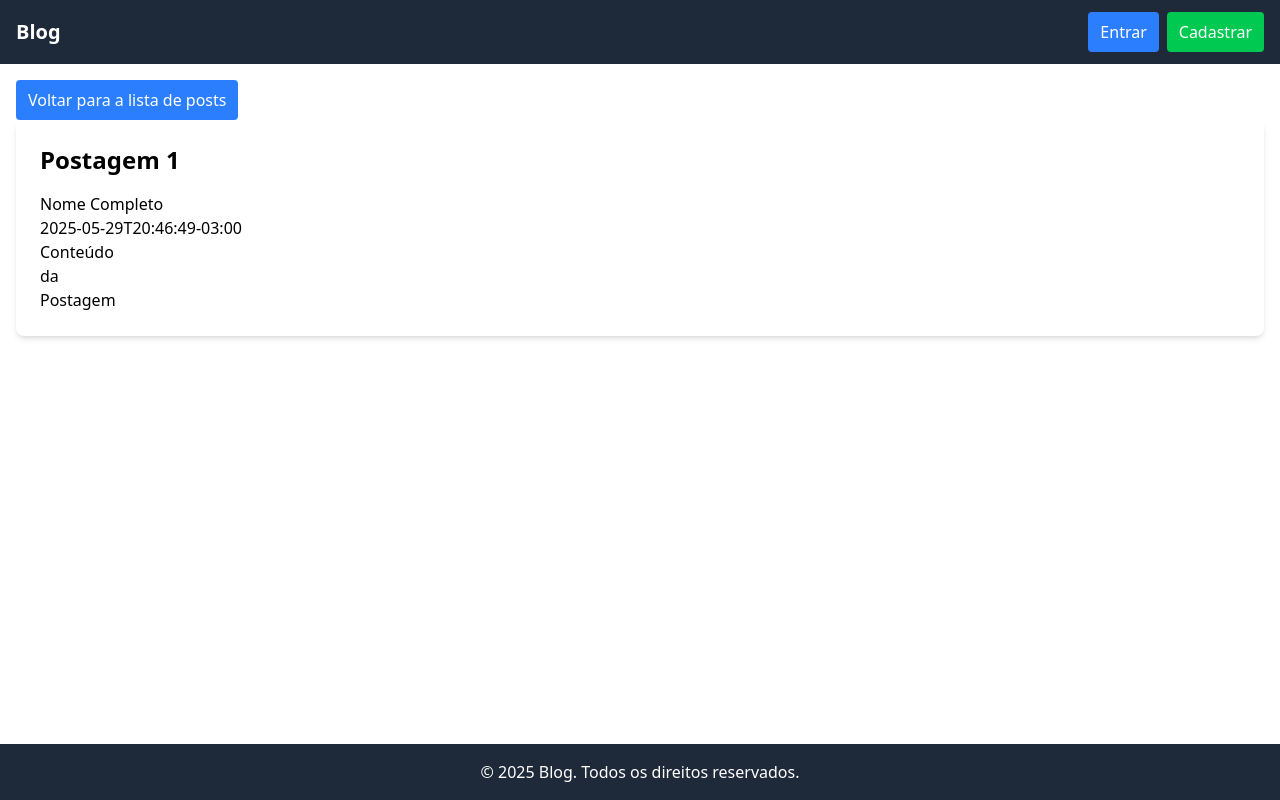
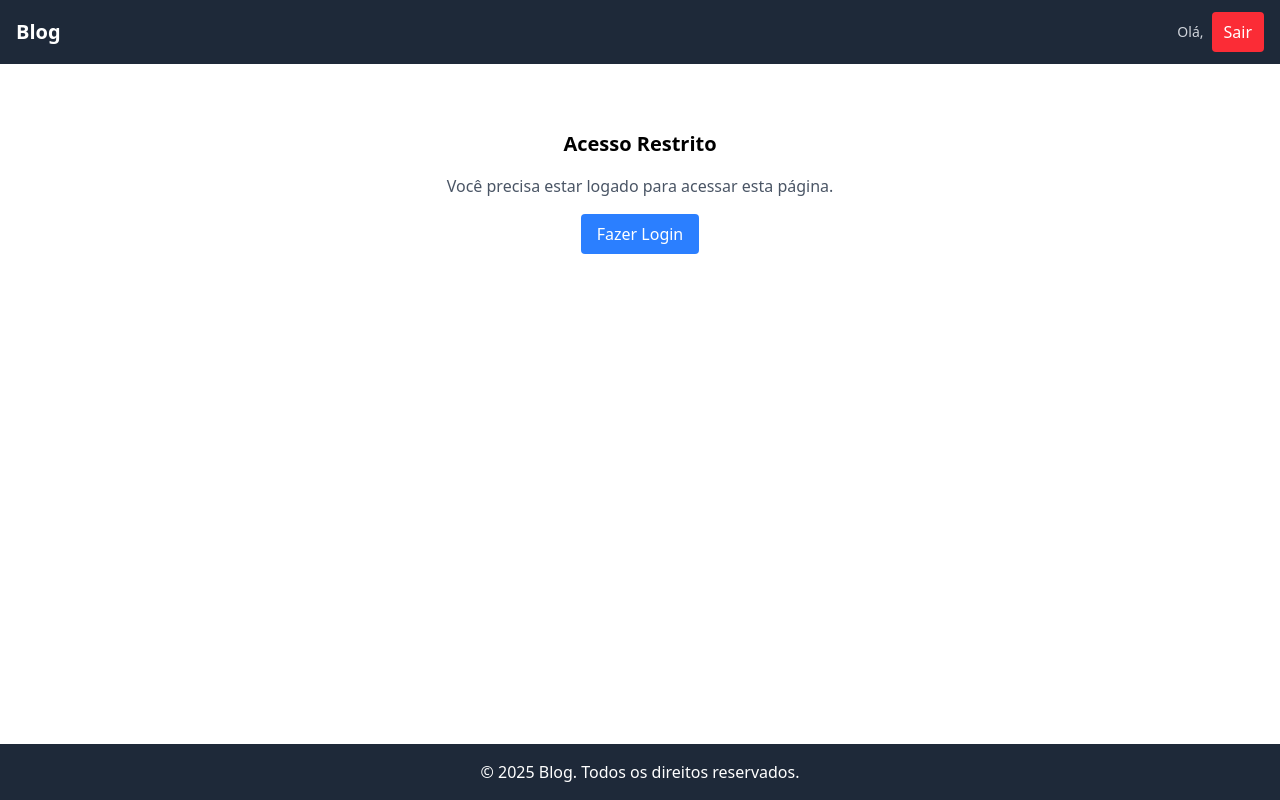
Before and after one commit to llRedXD/desafio_pontue, a React (Vite) app: page /posts/1 in a window 1280 px wide. Built offline with nearby package versions, Linux system fonts and the light colour scheme.

Commit message:
feat: implementar gerenciamento de autenticação com contexto e rotas protegidas

```diff
--- a/src/App.tsx
+++ b/src/App.tsx
@@ -1,9 +1,25 @@
 import { useState } from "react";
 import Router from "./routes/Router";
 import { Login } from "./components/Auth/Login";
+import { useUser } from "./hooks/useUser";
 
 function App() {
   const [showLogin, setShowLogin] = useState(false);
+  const { user, isLoading, logout } = useUser();
+  const isAuthenticated = true;
+
+  // Mostra loading enquanto verifica a autenticação
+  if (isLoading) {
+    return (
+      <div className="min-h-screen flex items-center justify-center">
+        <p className="text-lg">Carregando...</p>
+      </div>
+    );
+  }
+
+  const handleLogout = () => {
+    logout();
+  };
 
   return (
     <div className="min-h-screen min-w-screen flex flex-col">
@@ -11,20 +27,40 @@ function App() {
         <div className="flex items-center">
           <h1 className="text-xl font-bold">Blog</h1>
         </div>
-        <nav className="flex flex-col md:flex-row">
+        <nav className="flex flex-col md:flex-row items-center gap-2">
+          {isAuthenticated ? (
+            // Usuário autenticado
+            <>
+              <span className="text-sm text-gray-300">
+                Olá, {user?.name || user?.email}
+              </span>
               <button
-            className="bg-blue-500 hover:bg-blue-600 text-white px-3 py-2 rounded mb-2 md:mr-2 md:mb-0"
+                className="bg-red-500 hover:bg-red-600 text-white px-3 py-2 rounded transition-colors"
+                onClick={handleLogout}
+              >
+                Sair
+              </button>
+            </>
+          ) : (
+            // Usuário não autenticado
+            <>
+              <button
+                className="bg-blue-500 hover:bg-blue-600 text-white px-3 py-2 rounded mb-2 md:mr-2 md:mb-0 transition-colors"
                 onClick={() => setShowLogin(true)}
               >
                 Entrar
               </button>
-          <Login isOpen={showLogin} onClose={() => setShowLogin(false)} />
-          <button className="bg-green-500 hover:bg-green-600 text-white px-3 py-2 rounded">
+              <button className="bg-green-500 hover:bg-green-600 text-white px-3 py-2 rounded transition-colors">
                 Cadastrar
               </button>
+            </>
+          )}
         </nav>
       </header>
+
+      <Login isOpen={showLogin} onClose={() => setShowLogin(false)} />
       <Router />
+
       <footer className="bg-gray-800 text-white text-center p-4 fixed bottom-0 w-full">
         <p>
           &copy; {new Date().getFullYear()} Blog. Todos os direitos reservados.
--- a/src/api/projectApi.tsx
+++ b/src/api/projectApi.tsx
@@ -41,9 +41,30 @@ export async function makeRequest(
   try {
     const response = await fetch(`${API_BASE_URL}${endpoint}`, options);
 
+    // Se receber 401 (Unauthorized), o token pode ter expirado
+    if (response.status === 401 && requiresAuth) {
+      // Limpa os dados de autenticação
+      localStorage.removeItem("authToken");
+      localStorage.removeItem("user");
+      localStorage.removeItem("tokenExpiresAt");
+
+      // Dispara um evento customizado para informar que o usuário foi deslogado
+      window.dispatchEvent(new CustomEvent("auth-expired"));
+
+      throw new Error("Sessão expirada. Faça login novamente.");
+    }
+
     if (!response.ok) {
-      const errorData = await response.json();
-      const errorMessage = errorData.message || "API request failed";
+      let errorMessage = "API request failed";
+
+      try {
+        const errorData = await response.json();
+        errorMessage = errorData.message || errorMessage;
+      } catch {
+        // Se não conseguir fazer parse do JSON, usa a mensagem padrão
+        errorMessage = `HTTP ${response.status}: ${response.statusText}`;
+      }
+
       throw new Error(errorMessage);
     }
 
--- a/src/components/Auth/Login.tsx
+++ b/src/components/Auth/Login.tsx
@@ -26,9 +26,12 @@ export function Login({ isOpen, onClose }: LoginProps) {
   const login = useLogin();
 
   if (!isOpen) return null;
-
   const onSubmit = (data: LoginFormData) => {
-    login.mutateAsync(data);
+    login.mutate(data, {
+      onSuccess: () => {
+        onClose(); // Fecha o modal após login bem-sucedido
+      },
+    });
   };
 
   return (
--- /dev/null
+++ b/src/components/ProtectedRoute.tsx
@@ -0,0 +1,48 @@
+import React from "react";
+import { useAuth } from "../hooks/useAuth";
+
+interface ProtectedRouteProps {
+  children: React.ReactNode;
+  fallback?: React.ReactNode;
+  requireAuth?: boolean;
+}
+
+export function ProtectedRoute({
+  children,
+  fallback,
+  requireAuth = true,
+}: ProtectedRouteProps) {
+  const { isAuthenticated, isLoading } = useAuth();
+
+  // Mostra loading enquanto verifica autenticação
+  if (isLoading) {
+    return (
+      <div className="flex justify-center items-center h-64">
+        <p className="text-lg">Verificando autenticação...</p>
+      </div>
+    );
+  }
+
+  // Se requer autenticação mas não está autenticado
+  if (requireAuth && !isAuthenticated) {
+    return (
+      fallback || (
+        <div className="flex flex-col items-center justify-center h-64 text-center">
+          <h2 className="text-xl font-bold mb-4">Acesso Restrito</h2>
+          <p className="text-gray-600 mb-4">
+            Você precisa estar logado para acessar esta página.
+          </p>
+          <button
+            onClick={() => window.location.reload()}
+            className="bg-blue-500 hover:bg-blue-600 text-white px-4 py-2 rounded"
+          >
+            Fazer Login
+          </button>
+        </div>
+      )
+    );
+  }
+
+  // Se não requer autenticação ou está autenticado
+  return <>{children}</>;
+}
--- /dev/null
+++ b/src/contexts/UserContext/UserContext.tsx
@@ -0,0 +1,16 @@
+import { createContext } from "react";
+import type { User } from "../../hooks/useGetPosts";
+
+export interface UserContextType {
+  user: User | null;
+  isAuthenticated: boolean;
+  isLoading: boolean;
+  login: (user: User, token: string) => void;
+  logout: () => void;
+  updateUser: (user: User) => void;
+  checkAuthStatus: () => boolean;
+}
+
+export const UserContext = createContext<UserContextType | undefined>(
+  undefined
+);
--- /dev/null
+++ b/src/contexts/UserContext/UserProvider.tsx
@@ -0,0 +1,136 @@
+import { useEffect, useState, type ReactNode } from "react";
+import type { User } from "../../hooks/useGetPosts";
+import { UserContext, type UserContextType } from "./UserContext";
+
+interface UserProviderProps {
+  children: ReactNode;
+}
+
+export function UserProvider({ children }: UserProviderProps) {
+  const [user, setUser] = useState<User | null>(null);
+  const [isLoading, setIsLoading] = useState(true);
+
+  // Verifica se o usuário está autenticado
+  const isAuthenticated = !!user;
+
+  // Função para verificar se o token ainda é válido
+  const isTokenValid = (token: string): boolean => {
+    try {
+      // Se existir informação de expiração no localStorage
+      const expiresAt = localStorage.getItem("tokenExpiresAt");
+      if (expiresAt) {
+        const expirationDate = new Date(expiresAt);
+        return expirationDate > new Date();
+      }
+
+      // Se não tiver informação de expiração, assume que o token ainda é válido
+      // Aqui você poderia fazer uma verificação adicional com o servidor
+      return !!token;
+    } catch (error) {
+      console.error("Erro ao verificar validade do token:", error);
+      return false;
+    }
+  };
+
+  // Função para fazer login
+  const login = (userData: User, token: string) => {
+    setUser(userData);
+    localStorage.setItem("authToken", token);
+    localStorage.setItem("user", JSON.stringify(userData));
+  };
+
+  // Função para fazer logout
+  const logout = () => {
+    setUser(null);
+    localStorage.removeItem("authToken");
+    localStorage.removeItem("user");
+    localStorage.removeItem("tokenExpiresAt");
+  };
+
+  // Função para atualizar dados do usuário
+  const updateUser = (userData: User) => {
+    setUser(userData);
+    localStorage.setItem("user", JSON.stringify(userData));
+  };
+
+  // Função para verificar status de autenticação
+  const checkAuthStatus = (): boolean => {
+    const token = localStorage.getItem("authToken");
+    const storedUser = localStorage.getItem("user");
+
+    if (!token || !storedUser) {
+      return false;
+    }
+
+    if (!isTokenValid(token)) {
+      logout();
+      return false;
+    }
+
+    return true;
+  };
+  // Effect para carregar dados do usuário do localStorage na inicialização
+  useEffect(() => {
+    const initializeAuth = () => {
+      try {
+        const token = localStorage.getItem("authToken");
+        const storedUser = localStorage.getItem("user");
+
+        if (token && storedUser && isTokenValid(token)) {
+          const userData = JSON.parse(storedUser) as User;
+          setUser(userData);
+        } else {
+          // Se o token for inválido, limpa os dados
+          logout();
+        }
+      } catch (error) {
+        console.error("Erro ao inicializar autenticação:", error);
+        logout();
+      } finally {
+        setIsLoading(false);
+      }
+    };
+
+    // Listener para evento de token expirado
+    const handleAuthExpired = () => {
+      logout();
+    };
+
+    window.addEventListener("auth-expired", handleAuthExpired);
+    initializeAuth();
+
+    return () => {
+      window.removeEventListener("auth-expired", handleAuthExpired);
+    };
+  }, []);
+  // Effect para verificar periodicamente se o token ainda é válido
+  useEffect(() => {
+    if (!isAuthenticated) return;
+
+    const checkTokenPeriodically = setInterval(() => {
+      const token = localStorage.getItem("authToken");
+      const storedUser = localStorage.getItem("user");
+
+      if (!token || !storedUser || !isTokenValid(token)) {
+        console.log("Token expirado, fazendo logout automático");
+        logout();
+      }
+    }, 60000); // Verifica a cada minuto
+
+    return () => clearInterval(checkTokenPeriodically);
+  }, [isAuthenticated]);
+
+  const contextValue: UserContextType = {
+    user,
+    isAuthenticated,
+    isLoading,
+    login,
+    logout,
+    updateUser,
+    checkAuthStatus,
+  };
+
+  return (
+    <UserContext.Provider value={contextValue}>{children}</UserContext.Provider>
+  );
+}
--- /dev/null
+++ b/src/hooks/useAuth.tsx
@@ -0,0 +1,58 @@
+import { useUser } from "./useUser";
+
+export function useAuth() {
+  const {
+    user,
+    isAuthenticated,
+    isLoading,
+    logout,
+    updateUser,
+    checkAuthStatus,
+  } = useUser();
+
+  /**
+   * Verifica se o usuário tem permissão para uma ação específica
+   * (Pode ser expandido para incluir roles/permissões no futuro)
+   */
+  const hasPermission = (): boolean => {
+    if (!isAuthenticated) return false;
+
+    // Por enquanto, qualquer usuário autenticado tem todas as permissões
+    // No futuro, você pode verificar roles/permissões específicas aqui
+    return true;
+  };
+
+  /**
+   * Verifica se o usuário é o dono de um recurso
+   */
+  const isOwner = (resourceUserId: number): boolean => {
+    return isAuthenticated && user?.id === resourceUserId;
+  };
+
+  /**
+   * Força uma verificação do status de autenticação
+   * Útil para verificar se o token ainda é válido
+   */
+  const validateSession = (): boolean => {
+    return checkAuthStatus();
+  };
+
+  /**
+   * Obtém o token de autenticação atual
+   */
+  const getAuthToken = (): string | null => {
+    return localStorage.getItem("authToken");
+  };
+
+  return {
+    user,
+    isAuthenticated,
+    isLoading,
+    logout,
+    updateUser,
+    hasPermission,
+    isOwner,
+    validateSession,
+    getAuthToken,
+  };
+}
--- a/src/hooks/useLogin.tsx
+++ b/src/hooks/useLogin.tsx
@@ -2,6 +2,7 @@ import { useMutation } from "@tanstack/react-query";
 import { projectApi } from "../api/projectApi";
 import type { LoginFormData } from "../components/Auth/Login";
 import type { User } from "./useGetPosts";
+import { useUser } from "./useUser";
 
 interface Token {
   access_token: string;
@@ -13,24 +14,29 @@ interface LoginResponse {
   token: Token;
 }
 
-async function login<LoginResponse>(
-  data: LoginFormData
-): Promise<LoginResponse> {
+async function loginRequest(data: LoginFormData): Promise<LoginResponse> {
   const response = await projectApi.post("/auth/login", data);
 
   if (!response) {
-    throw new Error("Login failed", response);
+    throw new Error("Login failed");
   }
 
   return response.json();
 }
 
 export function useLogin() {
+  const { login: loginUser } = useUser();
+
   return useMutation<LoginResponse, Error, LoginFormData>({
-    mutationFn: login,
+    mutationFn: loginRequest,
     onSuccess: (data) => {
-      localStorage.setItem("authToken", data.token.access_token);
-      localStorage.setItem("user", JSON.stringify(data.user));
+      // Salva a data de expiração do token se disponível
+      if (data.token.expires_at) {
+        localStorage.setItem("tokenExpiresAt", data.token.expires_at);
+      }
+
+      // Usa a função de login do contexto
+      loginUser(data.user, data.token.access_token);
     },
     onError: (error) => {
       console.error("Login error:", error);
--- /dev/null
+++ b/src/hooks/useUser.tsx
@@ -0,0 +1,13 @@
+import { useContext } from "react";
+import { UserContext } from "../contexts/UserContext/UserContext";
+
+// Hook customizado para usar o contexto
+export function useUser() {
+  const context = useContext(UserContext);
+
+  if (context === undefined) {
+    throw new Error("useUser deve ser usado dentro de um UserProvider");
+  }
+
+  return context;
+}
--- a/src/main.tsx
+++ b/src/main.tsx
@@ -4,6 +4,7 @@ import "./index.css";
 import App from "./App.tsx";
 import { QueryClient, QueryClientProvider } from "@tanstack/react-query";
 import { BrowserRouter } from "react-router-dom";
+import { UserProvider } from "./contexts/UserContext/UserProvider.tsx";
 
 const queryClient = new QueryClient();
 
@@ -11,7 +12,9 @@ createRoot(document.getElementById("root")!).render(
   <StrictMode>
     <QueryClientProvider client={queryClient}>
       <BrowserRouter basename={"/"}>
-        <App />
+        <UserProvider>
+          <App />
+        </UserProvider>
       </BrowserRouter>
     </QueryClientProvider>
   </StrictMode>
--- a/src/pages/Home.tsx
+++ b/src/pages/Home.tsx
@@ -19,6 +19,7 @@ const Home: React.FC = () => {
         ) : (
           posts.data?.data.map((post) => (
             <Post
+              key={post.id}
               id={post.id}
               title={post.title}
               description={post.description}
--- a/src/pages/Post.tsx
+++ b/src/pages/Post.tsx
@@ -1,9 +1,11 @@
+import { ProtectedRoute } from "../components/ProtectedRoute";
 import { useGetPost } from "../hooks/useGetPost";
 
 export function Post({ id }: { id: number }) {
   const post = useGetPost(id);
 
   return (
+    <ProtectedRoute>
       <div className="p-4">
         <button
           className="bg-blue-500 hover:bg-blue-600 text-white px-3 py-2 rounded mb-2 md:mr-2 md:mb-0"
@@ -34,5 +36,6 @@ export function Post({ id }: { id: number }) {
           </article>
         )}
       </div>
+    </ProtectedRoute>
   );
 }
```
Lines whose indentation alone changed are shown as unchanged.
